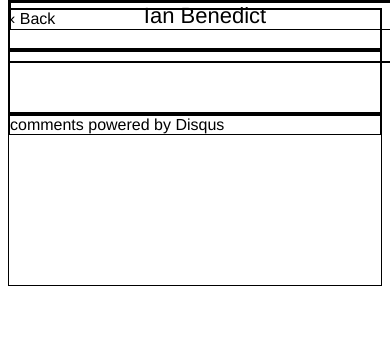
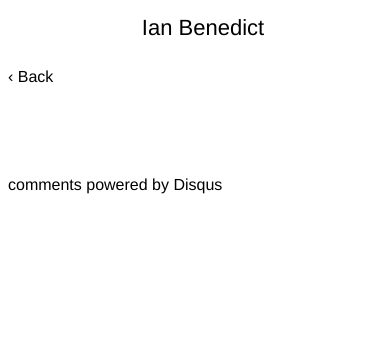
Before and after one commit to Duelist/ianb-flask, a Flask app: template ianb/templates/blog/detail.html in a window 390 px wide. Shown: the top 343 px of the page. Run offline with Flask 2, Linux system fonts and the light colour scheme; the template is opened without the code that fills it, so the values that code supplies are empty; some libraries are stand-ins or nearby versions.

Commit message:
Unescaped HTML in blog posts and updated mobile CSS.

```diff
--- a/ianb/static/css/base.css
+++ b/ianb/static/css/base.css
@@ -4,10 +4,6 @@
                "Helvetica Neue",
                "Lucida Grande",
                Helvetica;
-}
-
-div {
-  border: 1px solid;
 }
 
 hr {
@@ -31,14 +27,16 @@
 
 @media screen and (max-width: 720px) {
     .profile {
-        position: absolute !important;
-        top: 0;
-        width: 100% !important;
-        height: 60px;
-        min-height: 0px !important;
+      position: absolute !important;
+      top: 0;
+      width: 100% !important;
+      height: 50px;
+      min-height: 0px !important;
     }
 
     .content {
+      position: relative !important;
+      top: 60px !important;
       min-width: 0px !important;
       margin-left: 0px !important;
       padding-top: 0px !important;
@@ -49,9 +47,20 @@
     }
 
     .profile-wrap {
+      position: relative !important;
       top: 0px !important;
       width: 100%;
       height: 100%;
+    }
+
+    .profile-text {
+      position: relative !important;
+      top: 15px;
+      height: 30px;
+    }
+
+    .post-list {
+      padding-left: 0px !important;
     }
 
     .detail-post {
@@ -121,7 +130,7 @@
 /* Detail-view specific post formatting */
 
 .detail-back {
-  padding-bottom: 20px;
+  padding-bottom: 30px;
 }
 
 .detail-post {
--- a/ianb/templates/blog/detail.html
+++ b/ianb/templates/blog/detail.html
@@ -4,7 +4,7 @@
   <article class="detail-post">
     <div class="detail-back"><a href="../">&#8249; Back</a></div>
     <div class="detail-post-title">{{ post.title }}</div>
-    <time class="detail-post-date">{{ post.pretty_created_at }}</time>
+    <div class="detail-post-date"><time>{{ post.pretty_created_at }}</time></div>
 
     <div class="detail-post-content">
     {% if post.caption %}
@@ -15,7 +15,7 @@
       <blockquote class="detail-quote-body">{{ post.body }}</blockquote>
       <div class="detail-quote-author"> &mdash; {{ post.author }}</div>
       {% else %}
-        {{ post.body|e }}
+        {{ post.body|safe() }}
       {% endif %}
     {% endif %}
     {% if post.embed %}
```
Also changed, not shown: README.md.
